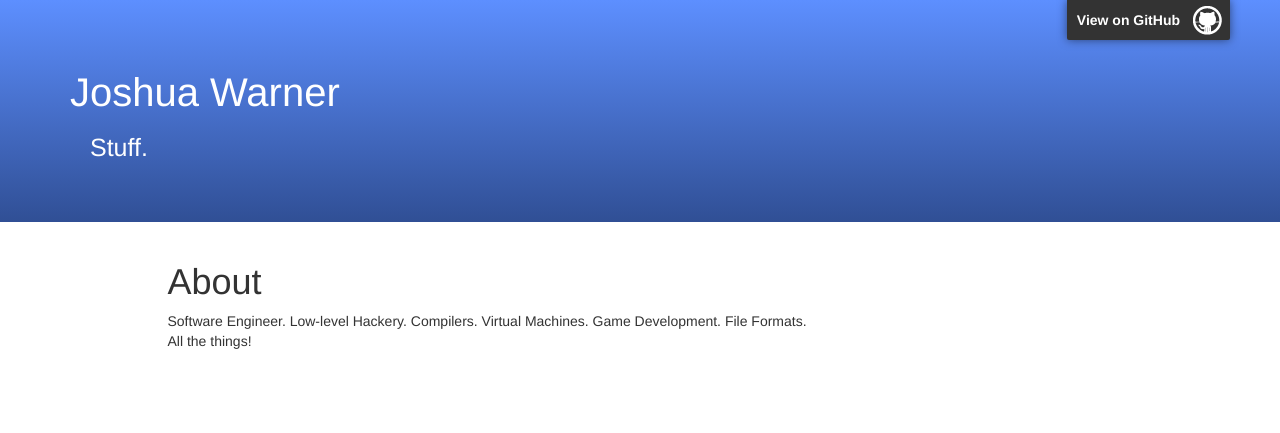
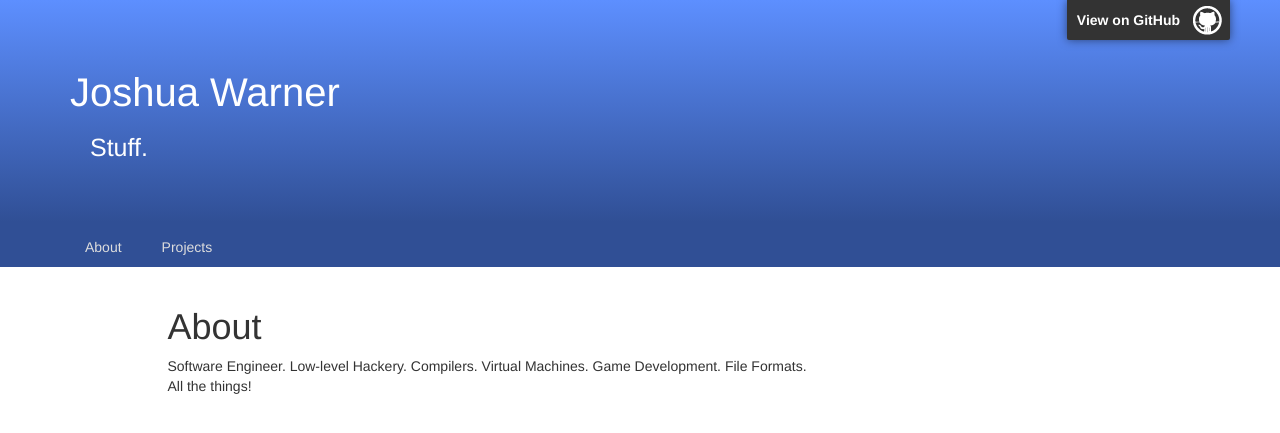
Before and after one commit to joshuawarner32/joshuawarner32.github.io, a Jekyll site: the page built from index.md, in a window 1280 px wide. Shown: the top 433 px of the page. Built offline with Jekyll 4.4.1, drawn with Linux system fonts in a browser that asks for light colours; nearby versions of some CDN libraries.

Commit message:
add projects page

```diff
--- a/_includes/header.html
+++ b/_includes/header.html
@@ -11,9 +11,17 @@
   </head>
   <body>
     <header class="bs-docs-container">
-      <a id="github_banner" href="https://github.com/joshuawarner32">View on GitHub</a>
-      <h1>Joshua Warner</h1>
-      <h2>Stuff.</h2>
+      <div class="gradient">
+        <a id="github_banner" href="https://github.com/joshuawarner32">View on GitHub</a>
+        <h1>Joshua Warner</h1>
+        <h2>Stuff.</h2>
+      </div>
+      <nav>
+        <div class="container-fluid">
+          <a class="nav-btn" href="index.html">About</a>
+          <a class="nav-btn" href="projects.html">Projects</a>
+        </div>
+      </nav>
     </header>
     <div class="container bs-docs-container">
       <div class="row">
--- a/stylesheets/stylesheet.css
+++ b/stylesheets/stylesheet.css
@@ -9,12 +9,46 @@ header h2 {
   margin-left: 40px;
 }
 
+header nav {
+  background-color: #304f95;
+  padding: 5px 20px 0 50px;
+  vertical-align: middle;
+}
+
+header nav .nav-btn {
+  display: inline-block;
+  float: left;
+  padding: 10px 20px 10px 20px;
+  margin:0;
+  color: #ddd;
+  font-weight: normal;
+
+  display: inline-block;
+  transition: all 0.3s ;
+  box-shadow: 0 0 1px rgba(0, 0, 0, 0);
+}
+
+a:hover.nav-btn {
+  text-decoration: none;
+  box-shadow: 0 0 8px rgba(255, 255, 255, 0.6);
+}
+
+a:active.nav-btn {
+  text-decoration: none;
+  box-shadow: 0 0 8px rgba(255, 255, 255, 0.9);
+}
+
+header .gradient {
+  background: linear-gradient(#5d8fff, #304f95);
+  padding: 50px;
+  margin-bottom: 0;
+}
+
 header {
   color: #fff;
-  background: linear-gradient(#5d8fff, #304f95);
-  padding: 50px;
   margin-bottom: 20px;
   width: "100%";
+  padding-bottom: 0;
 }
 
 article h2 {
```
Also changed, not shown: projects.md (added, +7 -0 lines).
